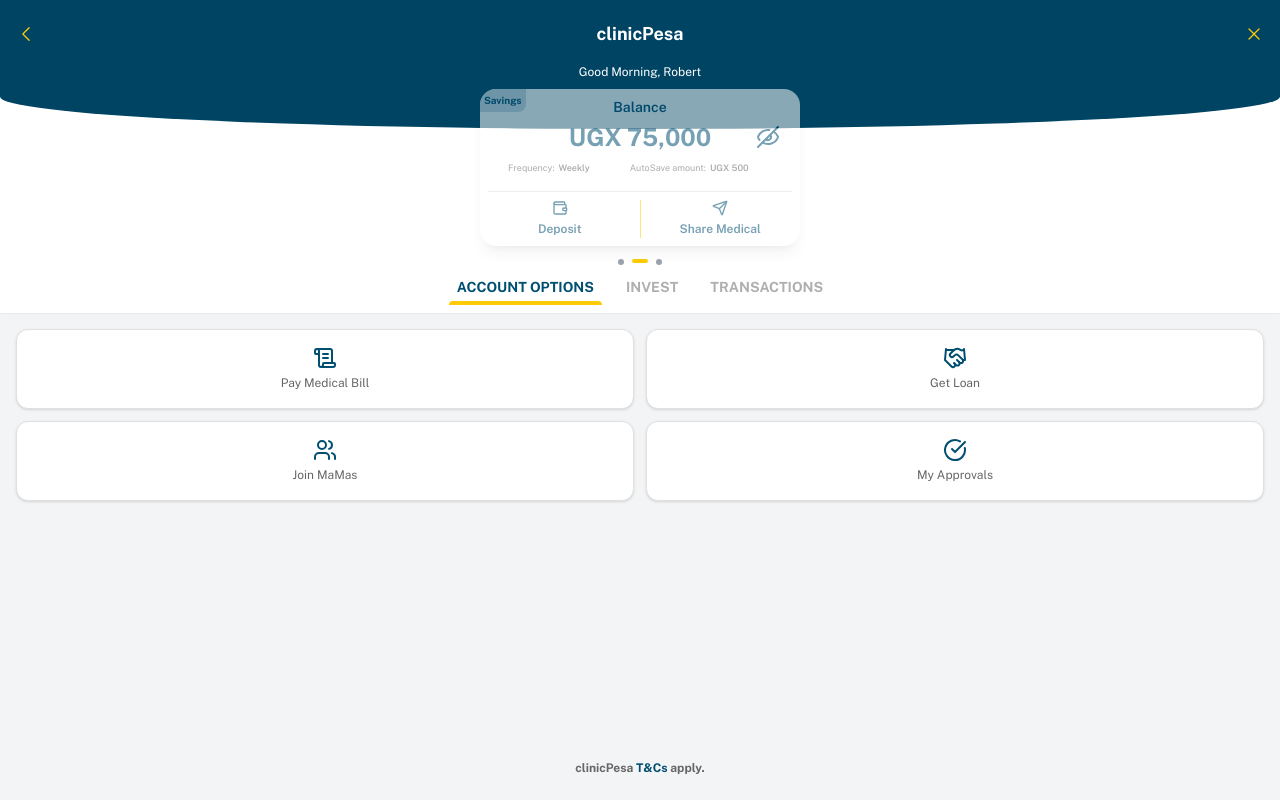
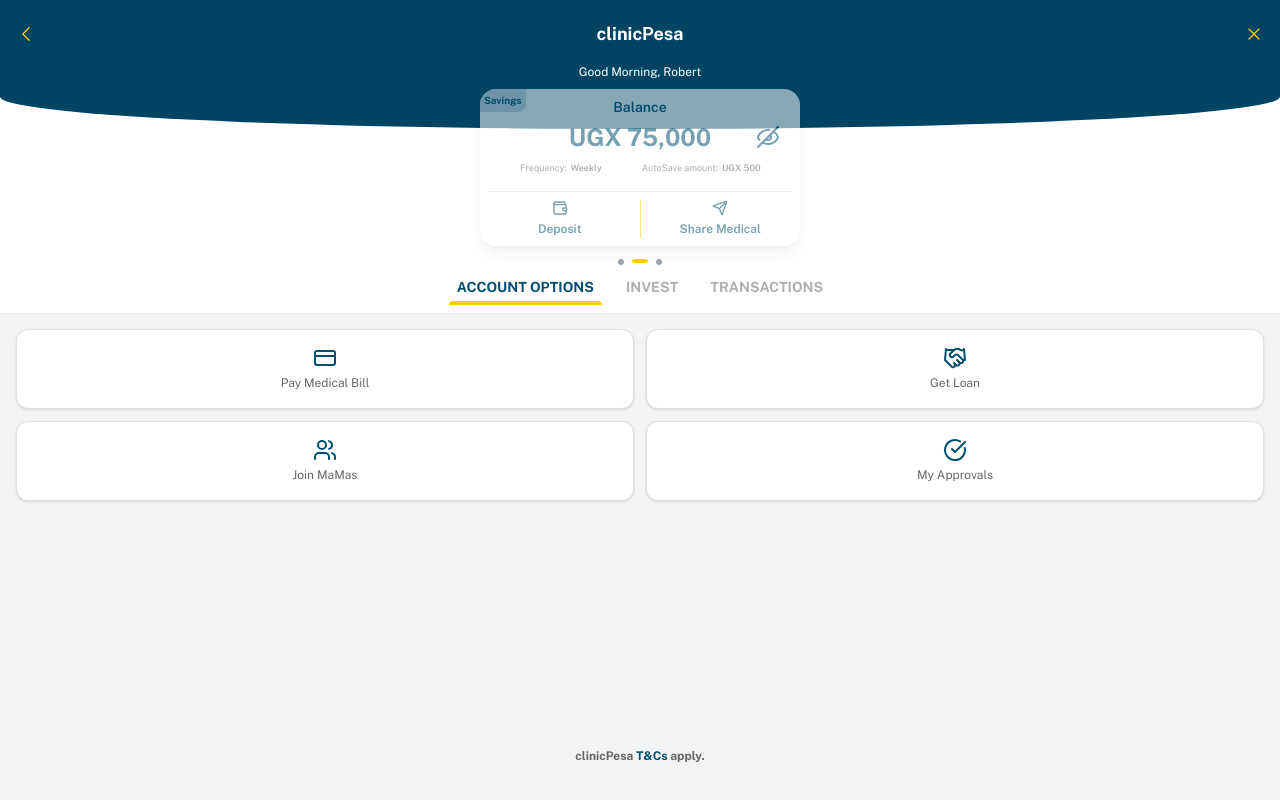
Before and after one commit to Mundurujoana/clinicPesa-dashboard-screen-tsx, a React (Create React App) app: page / in a window 1280 px wide. Built offline with nearby package versions, Linux system fonts and the light colour scheme.

Commit message:
feat: adjust card margins

```diff
--- a/src/App.tsx
+++ b/src/App.tsx
@@ -78,7 +78,7 @@
         {activeTab === 'transactions' && <TransactionHistory />}
       </div>
 
-      <div className="fixed bottom-2 left-0 right-0">
+      <div className="fixed bottom-5 left-0 right-0">
         <FooterNote />
       </div>
     </motion.div>
--- a/src/components/AccountOptions.tsx
+++ b/src/components/AccountOptions.tsx
@@ -1,8 +1,8 @@
 import OptionCard from './OptionCard';
-import { ScrollText, Handshake, Users, CheckCircle } from 'lucide-react';
+import { CreditCard, Handshake, Users, CheckCircle } from 'lucide-react';
 
 const options = [
-  { id: 1, icon: ScrollText, title: 'Pay Medical Bill' },
+  { id: 1, icon: CreditCard, title: 'Pay Medical Bill' },
   { id: 2, icon: Handshake, title: 'Get Loan' },
   { id: 3, icon: Users, title: 'Join MaMas' },
   { id: 4, icon: CheckCircle, title: 'My Approvals' },
--- a/src/components/SavingsCard.tsx
+++ b/src/components/SavingsCard.tsx
@@ -25,7 +25,7 @@
       </div>
 
       <div className="flex mt-2 text-grayText  text-[9px]">
-        <div className="flex space-x-1 ml-5">
+        <div className="flex space-x-1 ml-8">
           <span>Frequency:</span>
           <span className="font-semibold">{frequency}</span>
         </div>
```
